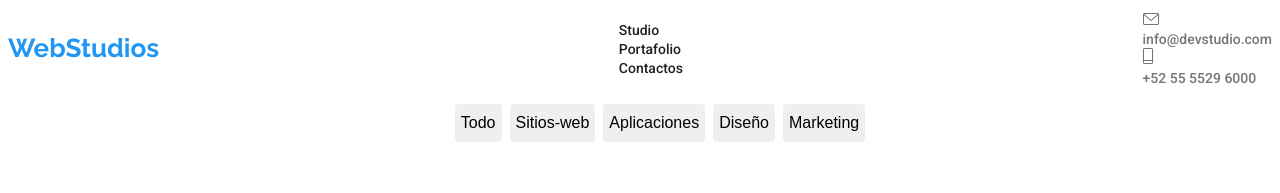
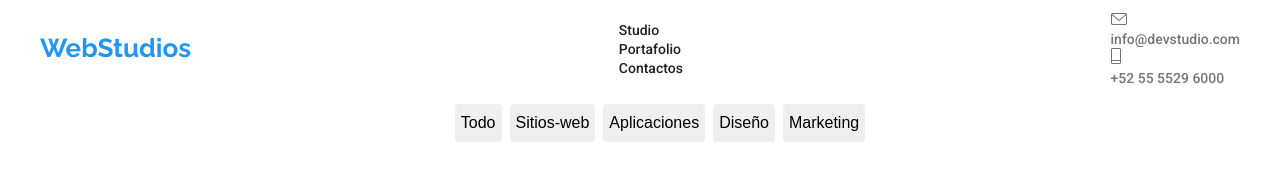
Before and after one commit to GYLDEX/goit-markup-hw-03, a plain HTML site: page portafolio.html in a window 1280 px wide. Shown: the top 193 px of the page. Drawn offline with Linux system fonts and the light colour scheme.

Commit message:
Update portafolio.html

```diff
--- a/portafolio.html
+++ b/portafolio.html
@@ -11,7 +11,7 @@
 <body>
     <!--NAVIGATION BAR-->
     <header>
-        <div class="container-nav">
+        <div class="container-nav container">
             <a class="icon-wb" href="/index.html">WebStudios</a>
             <nav class="navegation-bar">
                 <ul>
```
